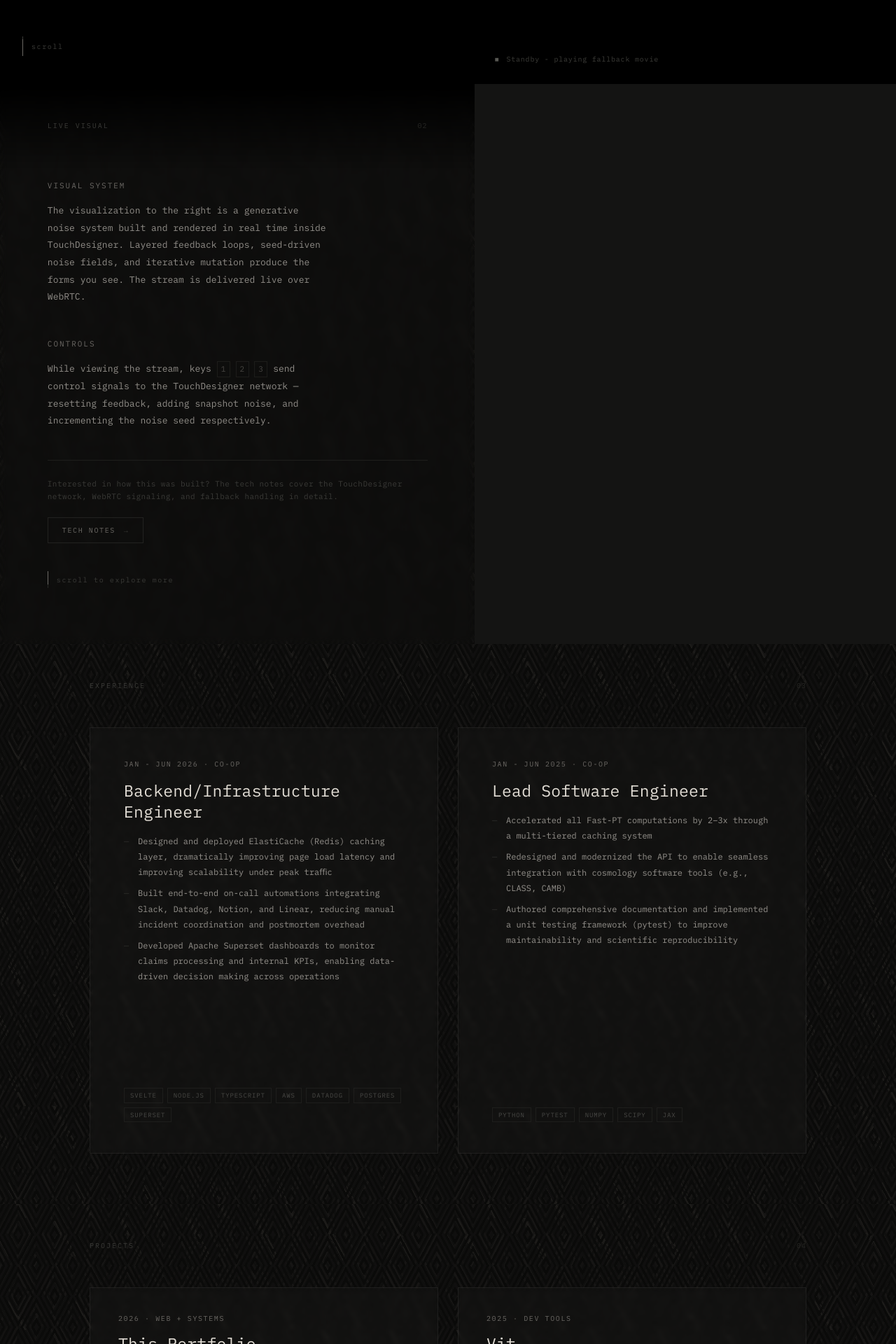
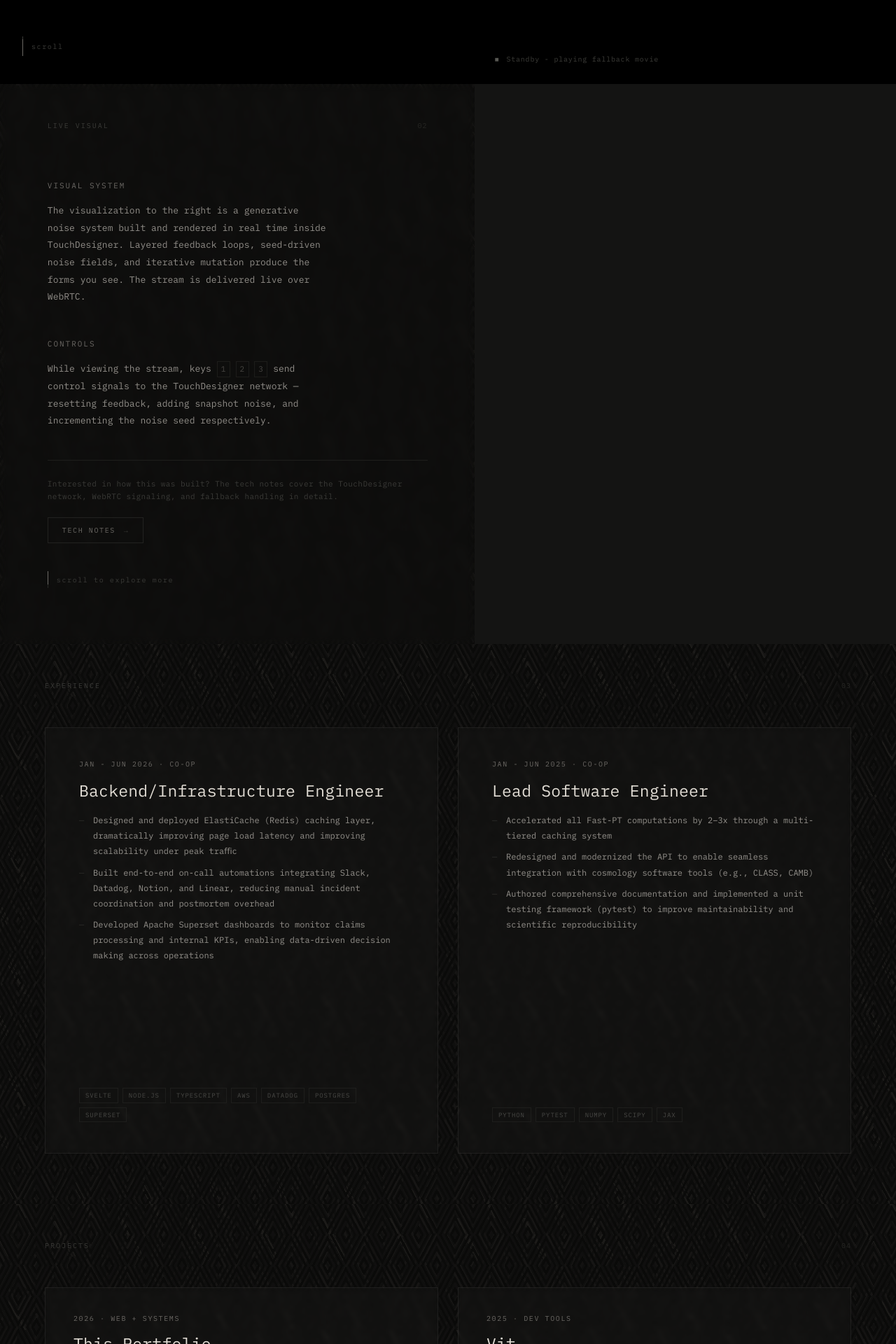
Before and after one commit to vschac/portfolio-td, a Svelte app: page / in a window 1280 px wide. Shown: the part 680-2600 px from the top of the page at 70% size. Built offline with nearby package versions, Linux system fonts and the light colour scheme; no server answers; grey boxes are pictures that could not be loaded.

Commit message:
cleanups

```diff
--- a/src/app/components/RightPanel.svelte
+++ b/src/app/components/RightPanel.svelte
@@ -155,13 +155,10 @@
 
 <div class="h-full relative overflow-hidden" style="background: {C.bg}; font-family: 'IBM Plex Mono', monospace">
 
-  <!-- Left-edge blend: fades from black into the video -->
-  <div class="edge-blend" aria-hidden="true"></div>
-
   <!-- WebRTC video — slightly inset with rounded frame -->
   <div
     class="videoFrame {isBorderPulsing ? 'pulse' : ''}"
-    style="top: 50%; left: 50%; width: min(calc(100% - {VIDEO_INSET * 2}px), calc(100vh - {VIDEO_INSET * 2}px)); aspect-ratio: 1 / 1; transform: translate(-50%, -50%); border-radius: {VIDEO_RADIUS}px; box-shadow: {VIDEO_SHADOW};"
+    style="top: 50%; left: 50%; height: calc(100% - {VIDEO_INSET * 2}px); width: auto; max-width: calc(100% - {VIDEO_INSET * 2}px); aspect-ratio: 1 / 1; transform: translate(-50%, -50%); border-radius: {VIDEO_RADIUS}px; box-shadow: {VIDEO_SHADOW};"
   >
     <video
       id={FALLBACK_VIDEO_ID}
@@ -208,16 +205,6 @@
 </div>
 
 <style>
-  .edge-blend {
-    position: absolute;
-    top: 0;
-    left: 0;
-    bottom: 0;
-    width: 120px;
-    background: linear-gradient(to right, #000000 0%, transparent 100%);
-    z-index: 10;
-    pointer-events: none;
-  }
 
   .videoFrame {
     position: absolute;
--- a/src/app/components/sections/SectionShell.svelte
+++ b/src/app/components/sections/SectionShell.svelte
@@ -1,7 +1,7 @@
 <script>
   import { fromAction } from 'svelte/attachments'
 
-  const { index, label, minHeight = '100vh', blendTop = false, children } = $props()
+  const { index, label, minHeight = '100vh', children } = $props()
 
   function scrollReveal(node) {
     node.style.opacity = '0'
@@ -26,9 +26,6 @@
   class="shell"
   style="min-height: {minHeight};"
 >
-  {#if blendTop}
-    <div class="blend-top" aria-hidden="true"></div>
-  {/if}
   <div class="inner" {@attach fromAction(scrollReveal)}>
     <div class="header">
       <span class="section-label">{label}</span>
@@ -150,21 +147,9 @@
     pointer-events: none;
   }
 
-
-  .blend-top {
-    position: absolute;
-    top: 0;
-    left: 0;
-    right: 0;
-    height: 120px;
-    background: linear-gradient(to bottom, #000000, transparent);
-    pointer-events: none;
-    z-index: 1;
-  }
-
   .inner {
     position: relative;
-    z-index: 2;
+    z-index: 1;
     display: flex;
     flex-direction: column;
     flex: 1;
--- a/src/app/components/sections/SectionTwo.svelte
+++ b/src/app/components/sections/SectionTwo.svelte
@@ -2,9 +2,15 @@
   import SectionShell from './SectionShell.svelte'
 
   let modalOpen = $state(false)
+
+  function onKey(e) {
+    if (e.key === 'Escape' && modalOpen) modalOpen = false
+  }
 </script>
 
-<SectionShell index="02" label="Live Visual" blendTop>
+<svelte:window onkeydown={onKey} />
+
+<SectionShell index="02" label="Live Visual">
 
   <div style="flex: 1; display: flex; flex-direction: column; gap: 40px;">
 
--- a/src/app/components/sections/StickySection.svelte
+++ b/src/app/components/sections/StickySection.svelte
@@ -3,7 +3,7 @@
 </script>
 
 <div class="panel">
-
+  <div class="inner">
     <div class="header">
       <span class="section-label">{label}</span>
       <span class="section-index">{index}</span>
@@ -12,8 +12,8 @@
     <div class="content">
       {@render children?.()}
     </div>
-
   </div>
+</div>
 
 <style>
   .panel {
@@ -109,11 +109,18 @@
       96px 160px;
     background-attachment: fixed;
     font-family: 'IBM Plex Mono', monospace;
+    overflow: hidden;
+  }
+
+  .inner {
+    max-width: 1400px;
+    margin: 0 auto;
+    width: 100%;
+    padding: 52px 5% 72px;
+    box-sizing: border-box;
     display: flex;
     flex-direction: column;
-    padding: 52px 10% 72px;
-    box-sizing: border-box;
-    overflow: hidden;
+    min-height: 100vh;
   }
 
   .header {
```
